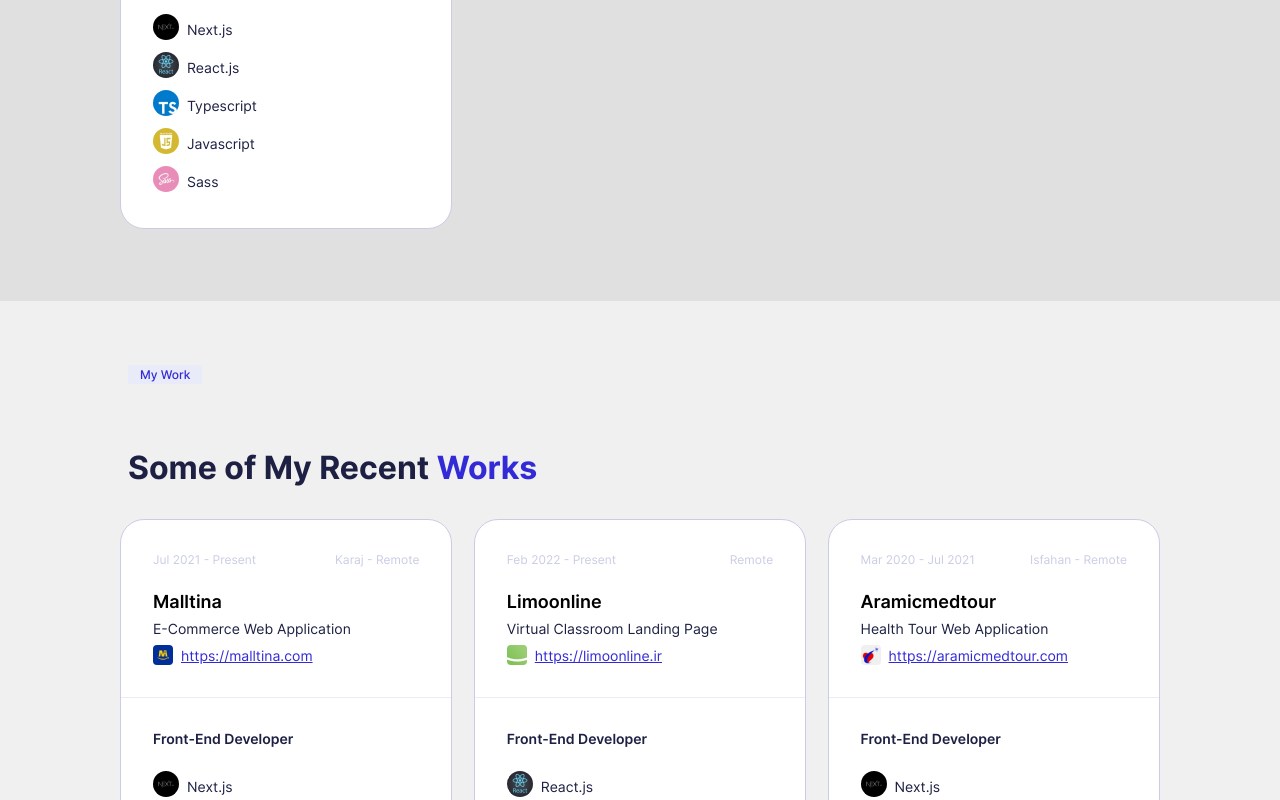
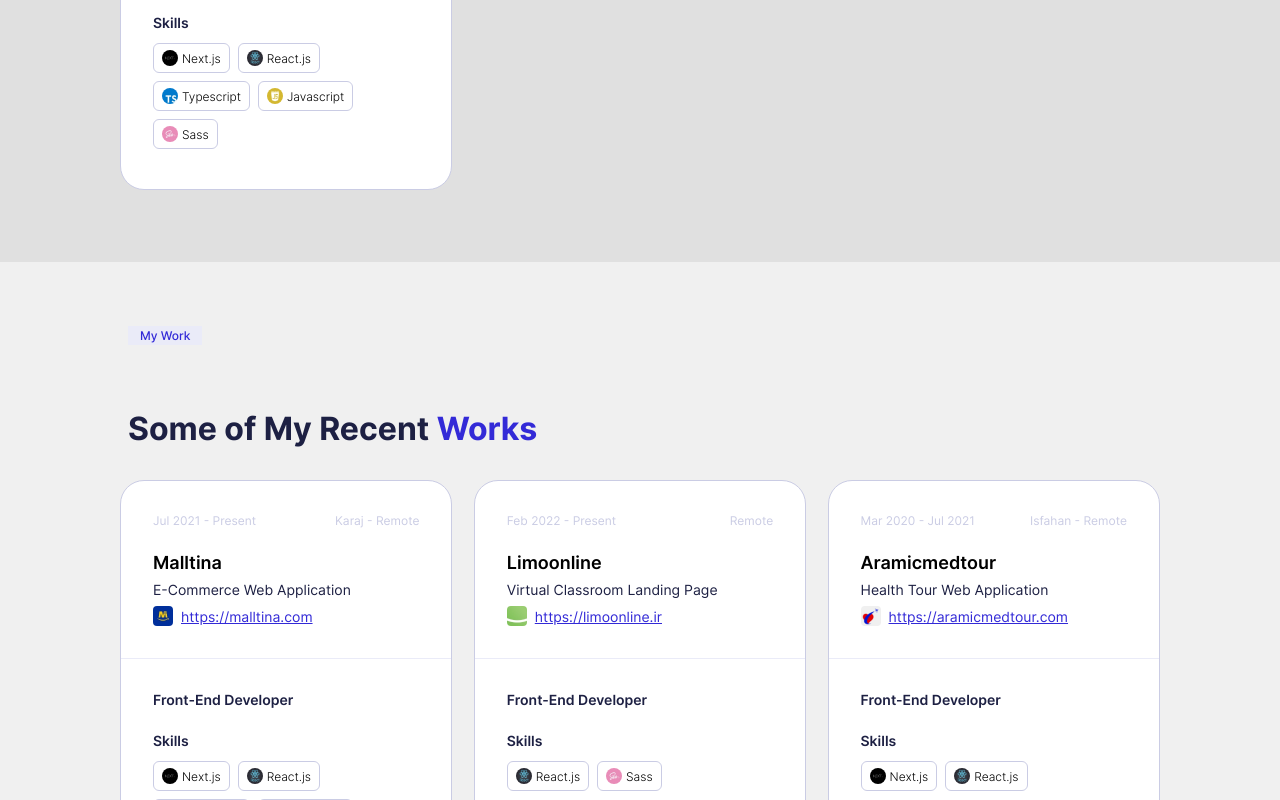
Before and after one commit to aliknot/resume, a Next.js app: page / in a window 1280 px wide. Shown: the part 1300-2100 px from the top of the page. Built offline with nearby package versions, Linux system fonts and the light colour scheme.

Commit message:
updated the design of the skills in project and work cards

```diff
--- a/src/components/ProjectCard/index.tsx
+++ b/src/components/ProjectCard/index.tsx
@@ -26,18 +26,19 @@
 			<div className={styles.bottom}>
 				<h5 className={styles.role}>{role}</h5>
 				{hardSkills.length ? (
+					<div className={styles.skillsSection}>
+						<h6 className={styles.skillsTitle}>Skills</h6>
 						<ul className={styles.hardSkills}>
 							{hardSkills.map((hardSkill: hardSkill, index: number) => (
 								<li className={styles.hardSkill} key={index}>
 									{hardSkill.icon && (
-									<div className={styles.iconWrapper}>
-										<Image src={hardSkill.icon} width={26} height={26} alt={hardSkill.title} />
-									</div>
+										<Image src={hardSkill.icon} width={16} height={16} alt={hardSkill.title} />
 									)}
 									<span className={styles.hardSkillTitle}>{hardSkill.title}</span>
 								</li>
 							))}
 						</ul>
+					</div>
 				) : null}
 			</div>
 		</div>
--- a/src/components/ProjectCard/styles.module.scss
+++ b/src/components/ProjectCard/styles.module.scss
@@ -71,24 +71,38 @@
 }
 
 .hardSkills {
+	display: flex;
+	flex-wrap: wrap;
 	padding: 0;
 	margin: 0;
 	list-style: none;
 }
 
+.skillsSection {
+	margin-top: 16px;
+}
+
+.skillsTitle {
+	font-size: 14px;
+	font-weight: 600;
+	color: $dark-blue-grey;
+	margin-top: 0;
+	margin-bottom: 12px;
+}
+
 .hardSkill {
-	display: flex;
+	display: inline-flex;
 	align-items: center;
-	justify-content: flex-start;
-	margin: 8px 0;
-
-	&:first-child {
-		margin-top: 0;
-	}
-
-	&:last-child {
-		margin-bottom: 0;
-	}
+	gap: 4px;
+	padding: 6px 8px;
+	border: 1px solid #cacce4;
+	border-radius: 6px;
+	transition: all 0.3s;
+	color: #000000;
+	font-size: 12px;
+	font-weight: 300;
+	margin-right: 8px;
+	margin-bottom: 8px;
 
 	img {
 		border-radius: 50%;
@@ -96,9 +110,9 @@
 }
 
 .hardSkillTitle {
-	font-size: 14px;
-	font-weight: normal;
-	color: $dark-blue-grey;
+	font-size: inherit;
+	font-weight: inherit;
+	color: inherit;
 }
 
 .iconWrapper {
--- a/src/components/WorkCard/index.tsx
+++ b/src/components/WorkCard/index.tsx
@@ -27,18 +27,19 @@
 			<div className={styles.bottom}>
 				<h5 className={styles.jobTitle}>{jobTitle}</h5>
 				{hardSkills.length ? (
+					<div className={styles.skillsSection}>
+						<h6 className={styles.skillsTitle}>Skills</h6>
 						<ul className={styles.hardSkills}>
 							{hardSkills.map((hardSkill: hardSkill, index: number) => (
 								<li className={styles.hardSkill} key={index}>
 									{hardSkill.icon && (
-									<div className={styles.iconWrapper}>
-										<Image src={hardSkill.icon} width={26} height={26} alt={hardSkill.title} />
-									</div>
+										<Image src={hardSkill.icon} width={16} height={16} alt={hardSkill.title} />
 									)}
 									<span className={styles.hardSkillTitle}>{hardSkill.title}</span>
 								</li>
 							))}
 						</ul>
+					</div>
 				) : null}
 			</div>
 		</div>
--- a/src/components/WorkCard/styles.module.scss
+++ b/src/components/WorkCard/styles.module.scss
@@ -71,24 +71,38 @@
 }
 
 .hardSkills {
+	display: flex;
+	flex-wrap: wrap;
 	padding: 0;
 	margin: 0;
 	list-style: none;
 }
 
+.skillsSection {
+	margin-top: 16px;
+}
+
+.skillsTitle {
+	font-size: 14px;
+	font-weight: 600;
+	color: $dark-blue-grey;
+	margin-top: 0;
+	margin-bottom: 12px;
+}
+
 .hardSkill {
-	display: flex;
+	display: inline-flex;
 	align-items: center;
-	justify-content: flex-start;
-	margin: 8px 0;
-
-	&:first-child {
-		margin-top: 0;
-	}
-
-	&:last-child {
-		margin-bottom: 0;
-	}
+	gap: 4px;
+	padding: 6px 8px;
+	border: 1px solid #cacce4;
+	border-radius: 6px;
+	transition: all 0.3s;
+	color: #000000;
+	font-size: 12px;
+	font-weight: 300;
+	margin-right: 8px;
+	margin-bottom: 8px;
 
 	img {
 		border-radius: 50%;
@@ -96,9 +110,9 @@
 }
 
 .hardSkillTitle {
-	font-size: 14px;
-	font-weight: normal;
-	color: $dark-blue-grey;
+	font-size: inherit;
+	font-weight: inherit;
+	color: inherit;
 }
 
 .iconWrapper {
```
Lines whose indentation alone changed are shown as unchanged.
